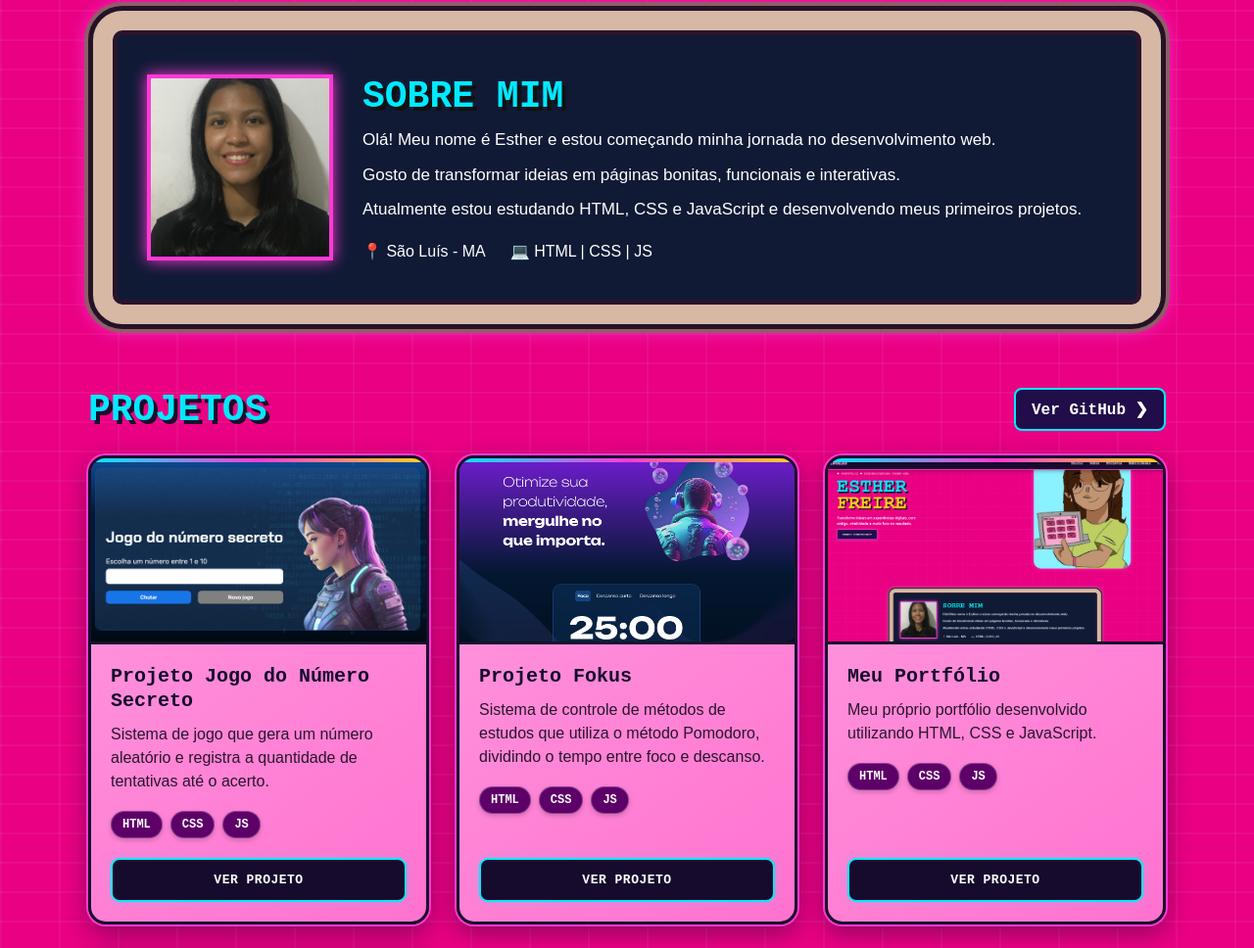
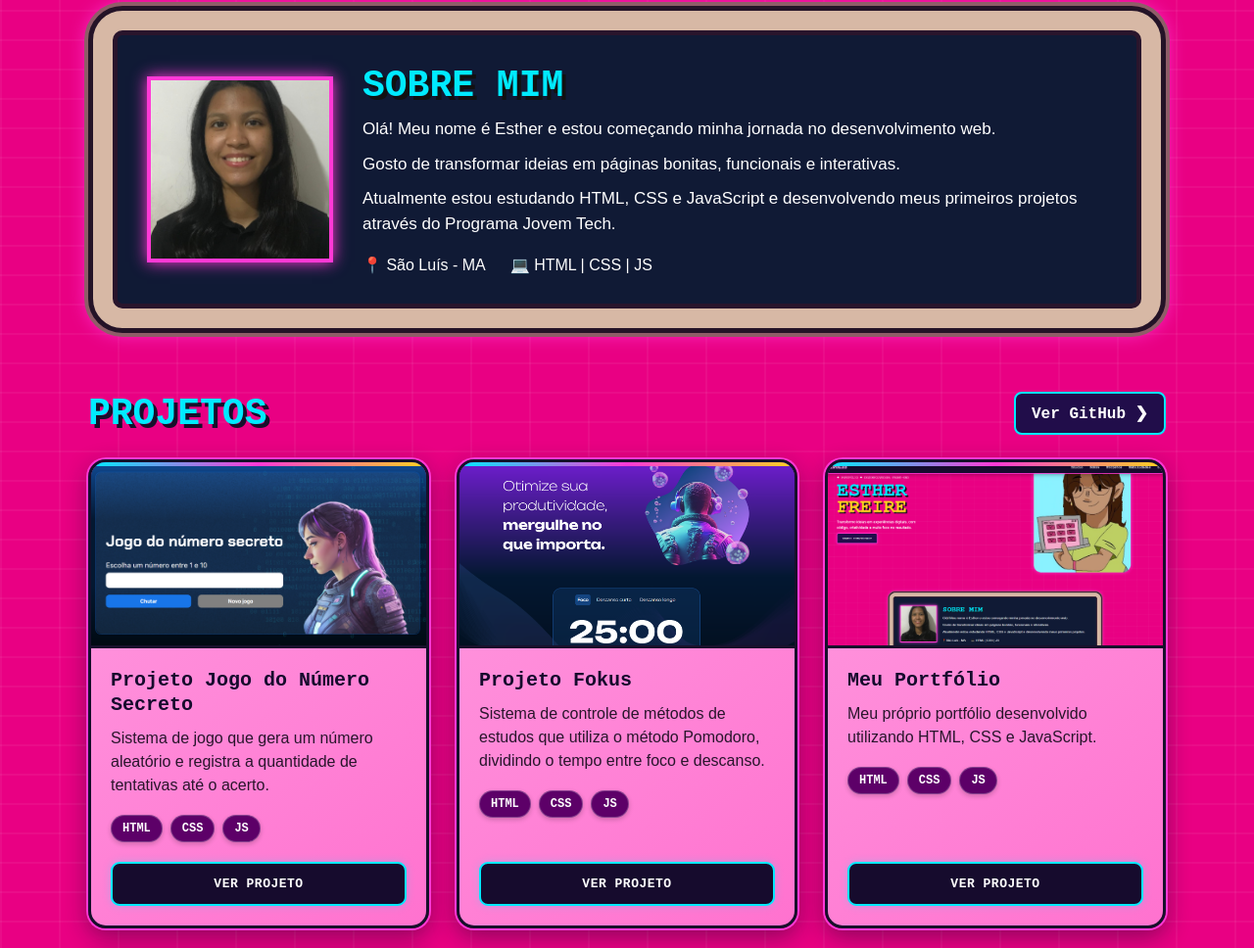
Before and after one commit to esther-freire/portifolio-esther, a plain HTML site: page index.html in a window 1280 px wide. Shown: the part 860-1828 px from the top of the page at 98% size. Drawn offline with nearby package versions, Linux system fonts and the light colour scheme.

Commit message:
Atualização na seção Sobre Mim

```diff
--- a/index.html
+++ b/index.html
@@ -171,7 +171,7 @@
                         <p>
                             Atualmente estou estudando HTML, CSS
                             e JavaScript e desenvolvendo meus
-                            primeiros projetos.
+                            primeiros projetos através do Programa Jovem Tech.
                         </p>
 
 
```
